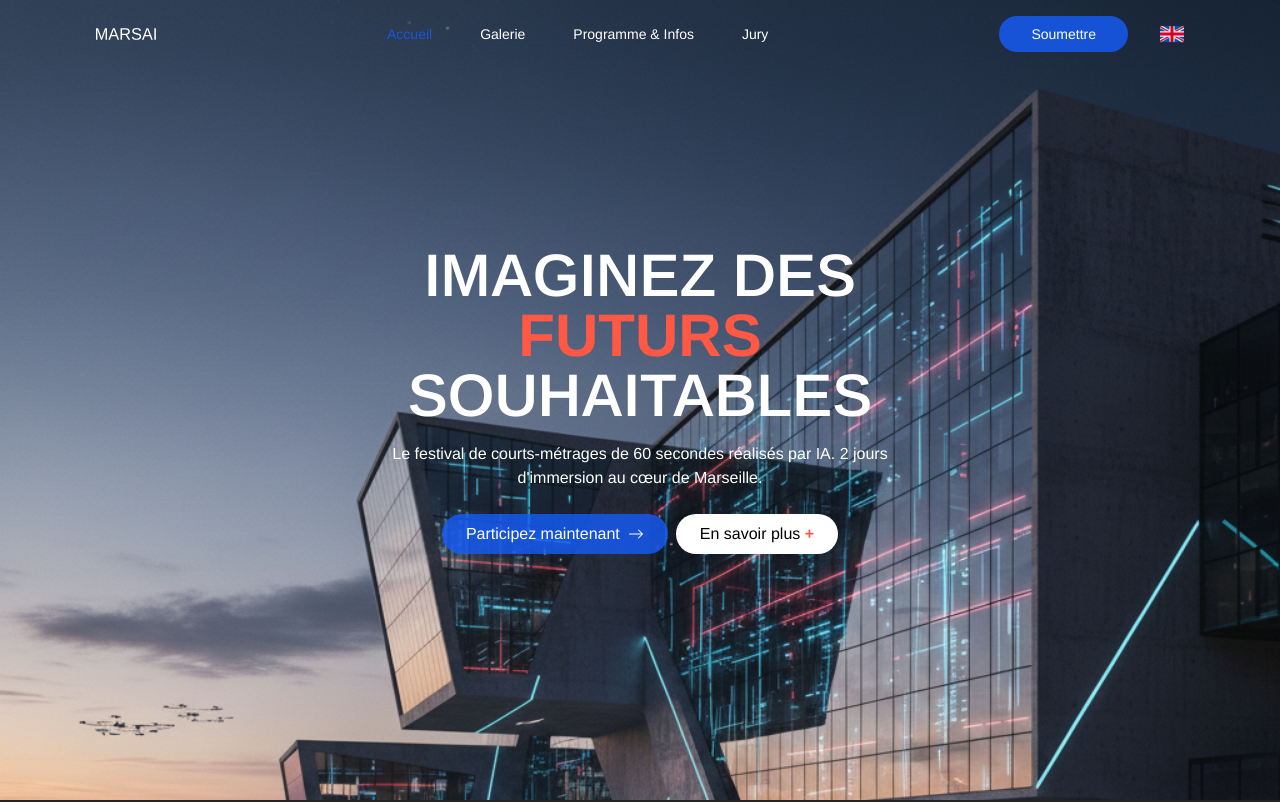
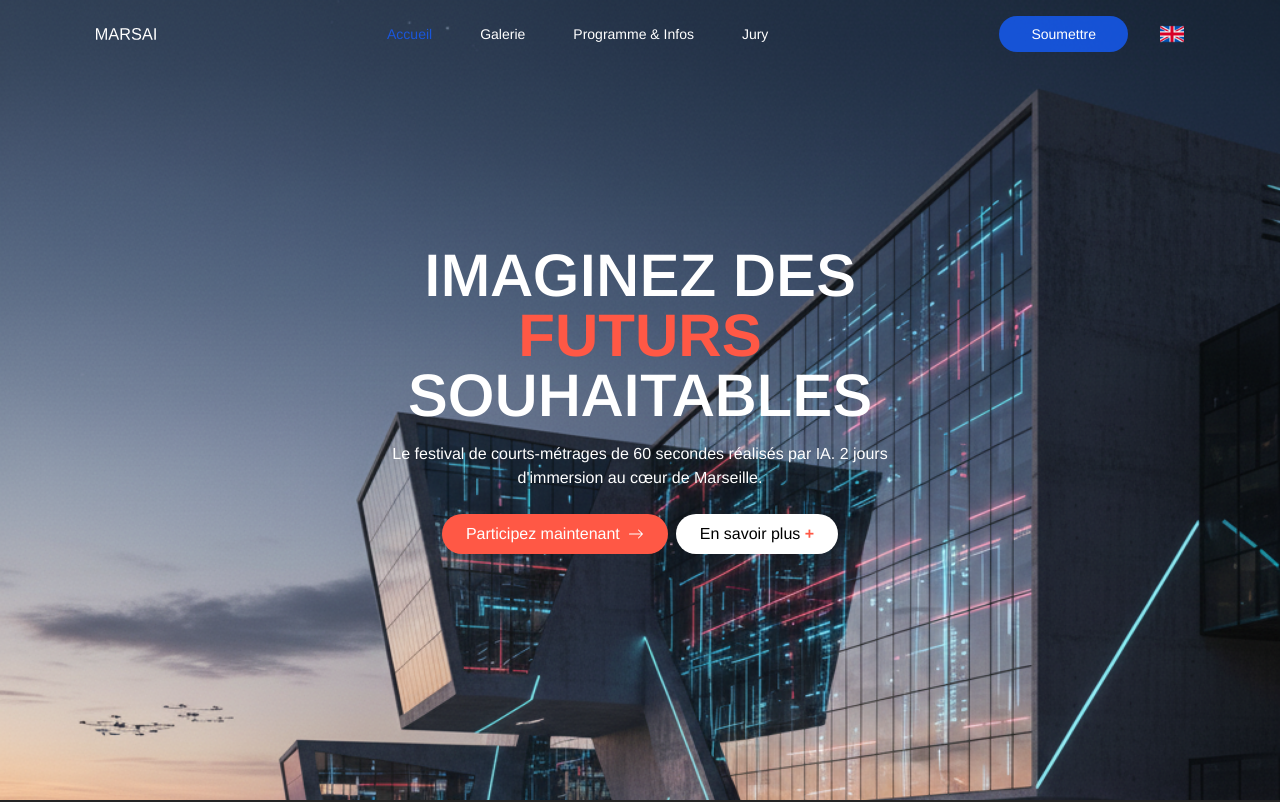
Before and after one commit to Gersho/marsai-front, a React (Vite) app: page / in a window 1280 px wide. Shown: the top 802 px of the page. Built offline with nearby package versions, Linux system fonts and the light colour scheme.

Commit message:
fix hero section ok

```diff
--- a/src/components/Hero.jsx
+++ b/src/components/Hero.jsx
@@ -17,7 +17,7 @@ function Hero() {
         <div className="flex gap-2 mx-2 lg:mx-0">
           <Link
             to="/movies"
-            className="button flex items-center gap-2  text-white bg-primary"
+            className="button flex items-center gap-2  text-white bg-accent"
           >
             {t('hero.ctaParticipate')}
             <svg
```
